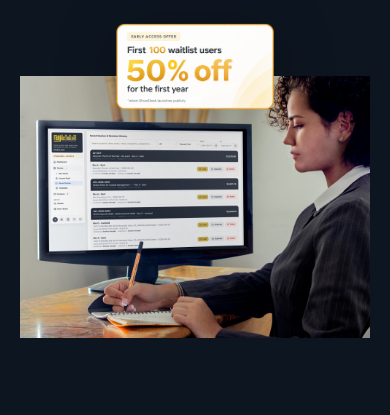
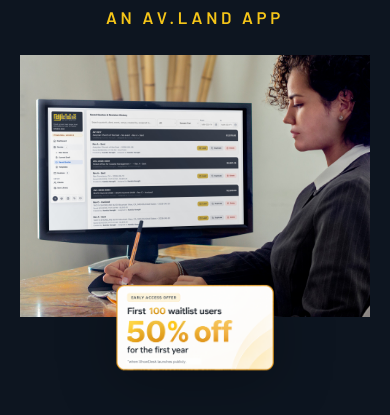
Before and after one commit to avland-app/avland-hub, a plain HTML site: page index.html in a window 390 px wide. Shown: the part 246-661 px from the top of the page. Drawn offline with nearby package versions, Linux system fonts and the light colour scheme; a web font is replaced by a local one.

Commit message:
Adjust mobile hero offer placement

```diff
--- a/index.html
+++ b/index.html
@@ -40,6 +40,7 @@
     .discount-note img{display:block;width:min(380px,36vw);height:auto;filter:drop-shadow(0 18px 40px rgba(0,0,0,.28))}
     .hero-right{background:var(--navy);position:relative;min-height:650px;display:flex;align-items:flex-end;justify-content:flex-end}
     .mobile-hero-logo{display:none}
+    .mobile-hero-kicker{display:none}
     .hero-right .hero-mockup{width:94%;height:auto;display:block;vertical-align:top}
 
     .strip{background:var(--gold);color:#111;font-weight:800;font-size:.83rem;letter-spacing:.1em;text-transform:uppercase;padding:.6rem 0;overflow:hidden;white-space:nowrap}
@@ -140,7 +141,7 @@
     .form-actions{display:flex;align-items:center;gap:.9rem;justify-content:flex-start;flex-wrap:wrap;margin-top:.2rem}
 
     @media(max-width:900px){
-      .hero{grid-template-columns:1fr;min-height:auto}.hero-right{height:auto;min-height:0;order:-1;padding:5.1rem 1.25rem 0;display:flex;flex-direction:column;align-items:center;justify-content:flex-start;overflow:visible}.mobile-hero-logo{display:block;width:min(270px,70vw);height:auto;margin:0 auto 1.25rem}.hero-left .hero-brand-logo{display:none}.discount-note{position:relative;top:auto;left:auto;right:auto;z-index:3;width:min(180px,48vw);max-width:180px;margin:0 auto -2.65rem;transform:none}.discount-note img{width:100%;filter:drop-shadow(0 12px 28px rgba(0,0,0,.25))}.hero-right .hero-mockup{width:100%;max-width:560px;margin:0 auto}.hero-left{padding:5rem 1.5rem 3rem}.features-grid,.compare-grid{grid-template-columns:repeat(2,1fr)}.pricing-grid{grid-template-columns:1fr;max-width:400px}.intro-inner{grid-template-columns:1fr;gap:2.5rem}nav{gap:1.25rem;padding:.85rem 1.25rem}nav a{font-size:.98rem}.intro,.features,.compare,.pricing,.trial-wrap,footer{padding-left:1.25rem;padding-right:1.25rem}
+      .hero{grid-template-columns:1fr;min-height:auto}.hero-right{height:auto;min-height:0;order:-1;padding:5.1rem 1.25rem 0;display:flex;flex-direction:column;align-items:center;justify-content:flex-start;overflow:visible}.mobile-hero-logo{display:block;width:min(270px,70vw);height:auto;margin:0 auto .45rem}.mobile-hero-kicker{display:block;color:var(--gold);font-size:1.05rem;font-weight:800;letter-spacing:.22em;text-transform:uppercase;text-align:center;margin:0 auto 1.5rem}.hero-left .hero-brand-logo,.hero-left .hero-eyebrow{display:none}.discount-note{position:relative;top:auto;left:auto;right:auto;z-index:3;width:min(180px,48vw);max-width:180px;margin:-2.45rem auto 0;transform:none;order:3}.discount-note img{width:100%;filter:drop-shadow(0 12px 28px rgba(0,0,0,.25))}.hero-right .hero-mockup{width:100%;max-width:560px;margin:0 auto;order:2}.hero-left{padding:4.1rem 1.5rem 3rem}.features-grid,.compare-grid{grid-template-columns:repeat(2,1fr)}.pricing-grid{grid-template-columns:1fr;max-width:400px}.intro-inner{grid-template-columns:1fr;gap:2.5rem}nav{gap:1.25rem;padding:.85rem 1.25rem}nav a{font-size:.98rem}.intro,.features,.compare,.pricing,.trial-wrap,footer{padding-left:1.25rem;padding-right:1.25rem}
     }
     @media(max-width:520px){.features-grid,.compare-grid,.faq-grid{grid-template-columns:1fr}.hero-actions{flex-direction:column;align-items:flex-start}.trial{padding:2rem 1.25rem}nav{justify-content:center;gap:.9rem}nav a{font-size:.92rem}.hero h1{font-size:3.2rem}.form-row{grid-template-columns:1fr}.waitlist-head,.waitlist-form{padding-left:1.1rem;padding-right:1.1rem}}
     @media(prefers-reduced-motion:reduce){.strip-inner{animation:none}*{transition:none!important}}
@@ -172,8 +173,9 @@
   </div>
   <div class="hero-right">
     <img src="desk-logo-hero.png" alt="ShowDesk" class="mobile-hero-logo"/>
+    <span class="mobile-hero-kicker">An AV.Land App</span>
+    <img src="hero-mockup.jpg" alt="ShowDesk AV quoting app on desktop monitor" class="hero-mockup"/>
     <div class="discount-note"><img src="early-access-offer.png" alt="First 100 waitlist users get 50% off for the first year when ShowDesk launches publicly"/></div>
-    <img src="hero-mockup.jpg" alt="ShowDesk AV quoting app on desktop monitor" class="hero-mockup"/>
   </div>
 </section>
 
```
